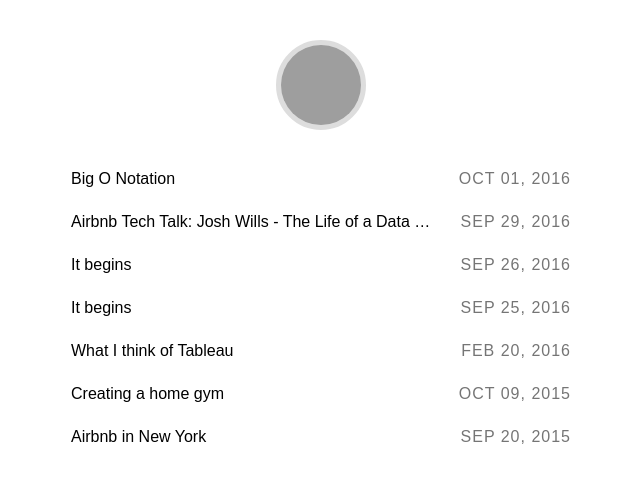
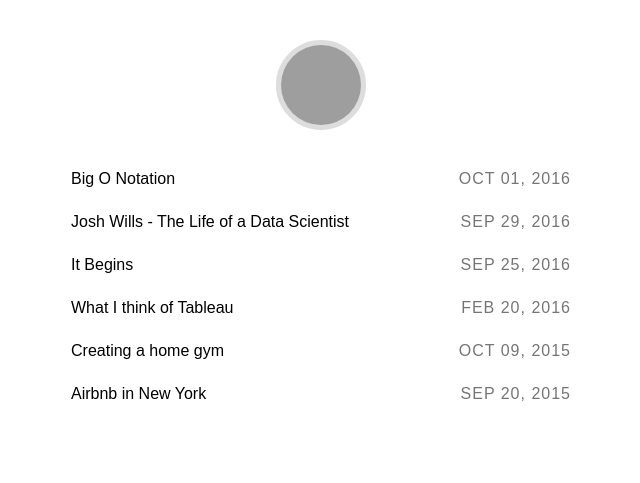
Before and after one commit to svenhofstede-zz/svenhofstede.github.ios, a Jekyll site: the page built from index.html, in a window 1280 px wide. Shown: the top 483 px of the page, without its empty margins (319-959 px from the left). Built offline with Jekyll 4.4.1, drawn with Linux system fonts in a browser that asks for light colours; some web fonts are replaced; grey boxes are pictures that could not be loaded.

Commit message:
$(curl -s whatthecommit.com/index.txt)

```diff
--- a/_posts/2016-09-29-tech-talk-josh-wills.md
+++ b/_posts/2016-09-29-tech-talk-josh-wills.md
@@ -1,7 +1,7 @@
 ---
 layout: post
 published: true
-title: Airbnb Tech Talk&#58 Josh Wills - The Life of a Data Scientist
+title: Josh Wills - The Life of a Data Scientist
 comments: true
 ---
 
```
Also changed, not shown: _posts/2016-09-25-it-begins.md (+2 -1 lines), _posts/2016-09-26-the-beginning.md (deleted, +0 -14 lines).
